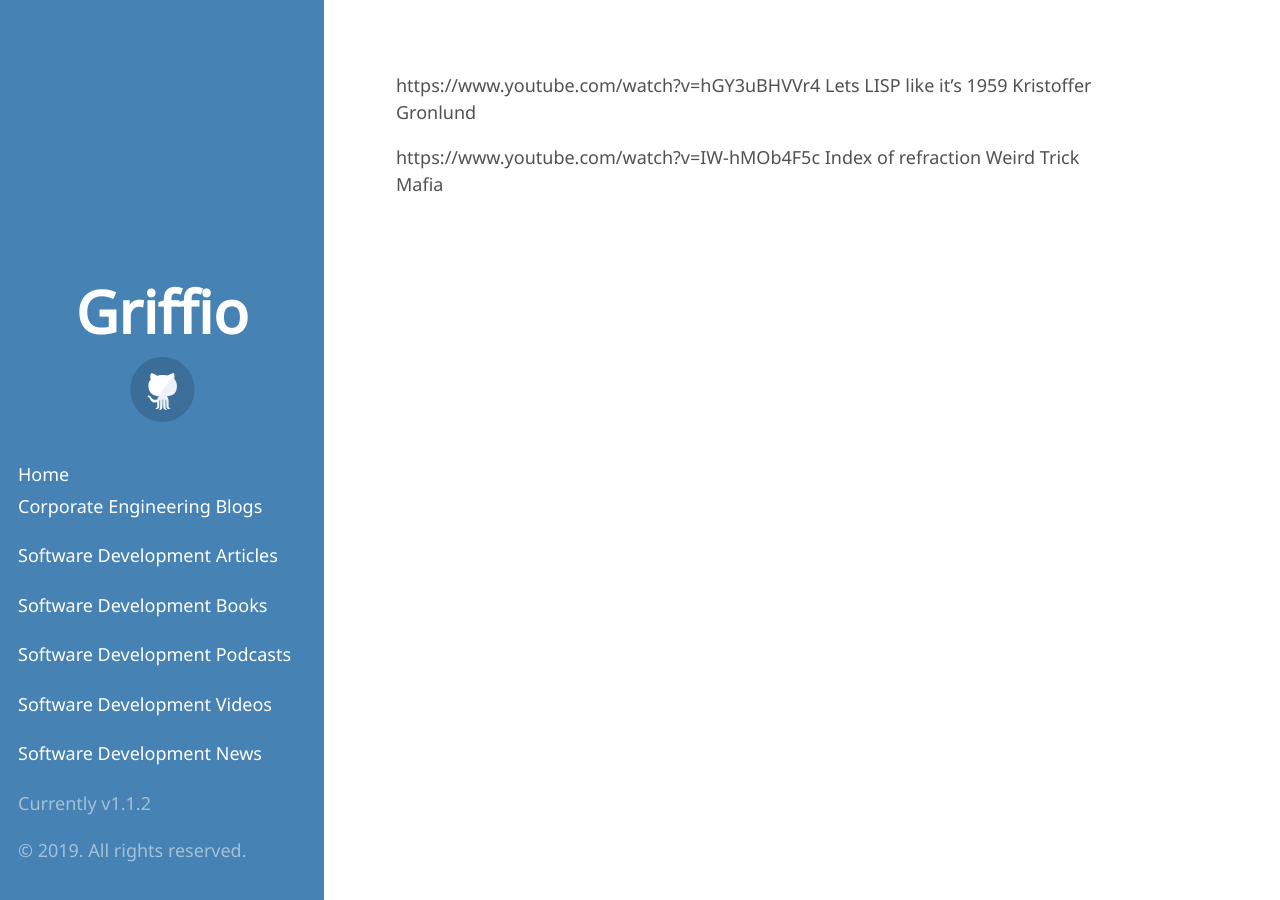
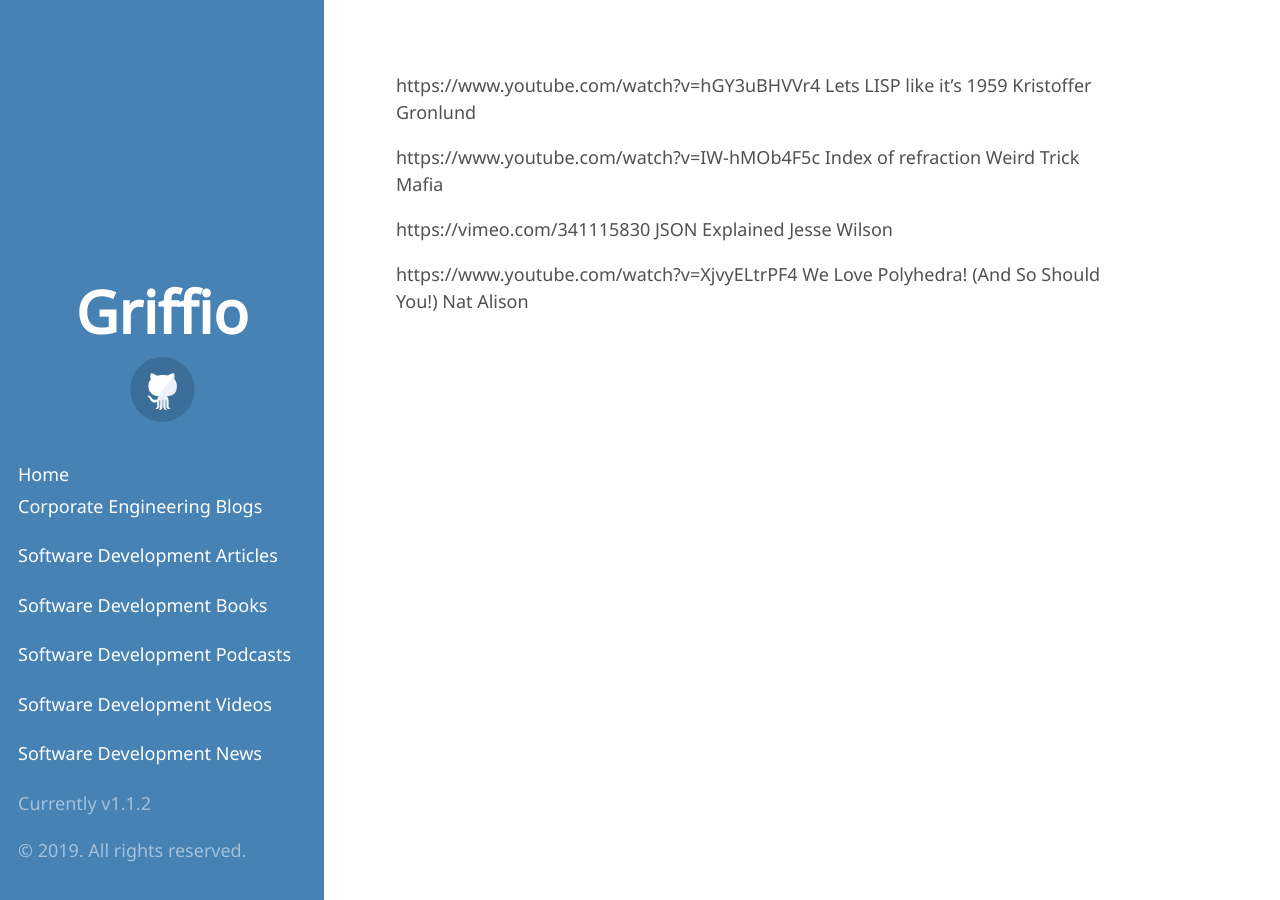
Before and after one commit to griffio/griffio.github.io, a Jekyll site: the page built from tech_talks_highlighted_2019.md, in a window 1280 px wide. Built offline with Jekyll 4.4.1, drawn with Linux system fonts in a browser that asks for light colours; some web fonts are replaced; our own code applies the rules of GitHub Pages for plain Markdown files.

Commit message:
Update tech_talks_highlighted_2019.md

```diff
--- a/tech_talks_highlighted_2019.md
+++ b/tech_talks_highlighted_2019.md
@@ -2,3 +2,7 @@
 https://www.youtube.com/watch?v=hGY3uBHVVr4 Lets LISP like it's 1959  Kristoffer Gronlund
 
 https://www.youtube.com/watch?v=IW-hMOb4F5c Index of refraction Weird Trick Mafia
+
+https://vimeo.com/341115830 JSON Explained Jesse Wilson
+
+https://www.youtube.com/watch?v=XjvyELtrPF4  We Love Polyhedra! (And So Should You!)  Nat Alison
```
